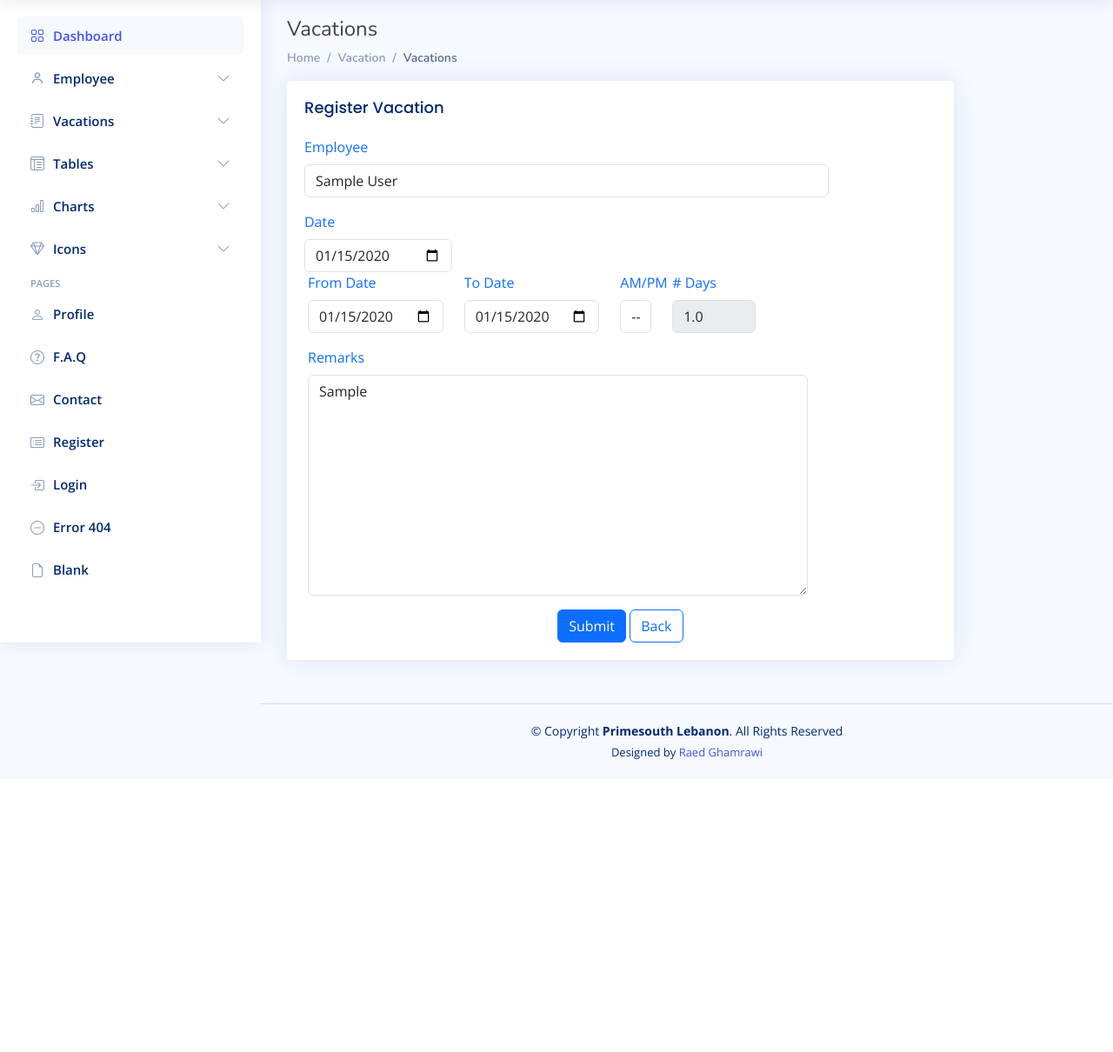
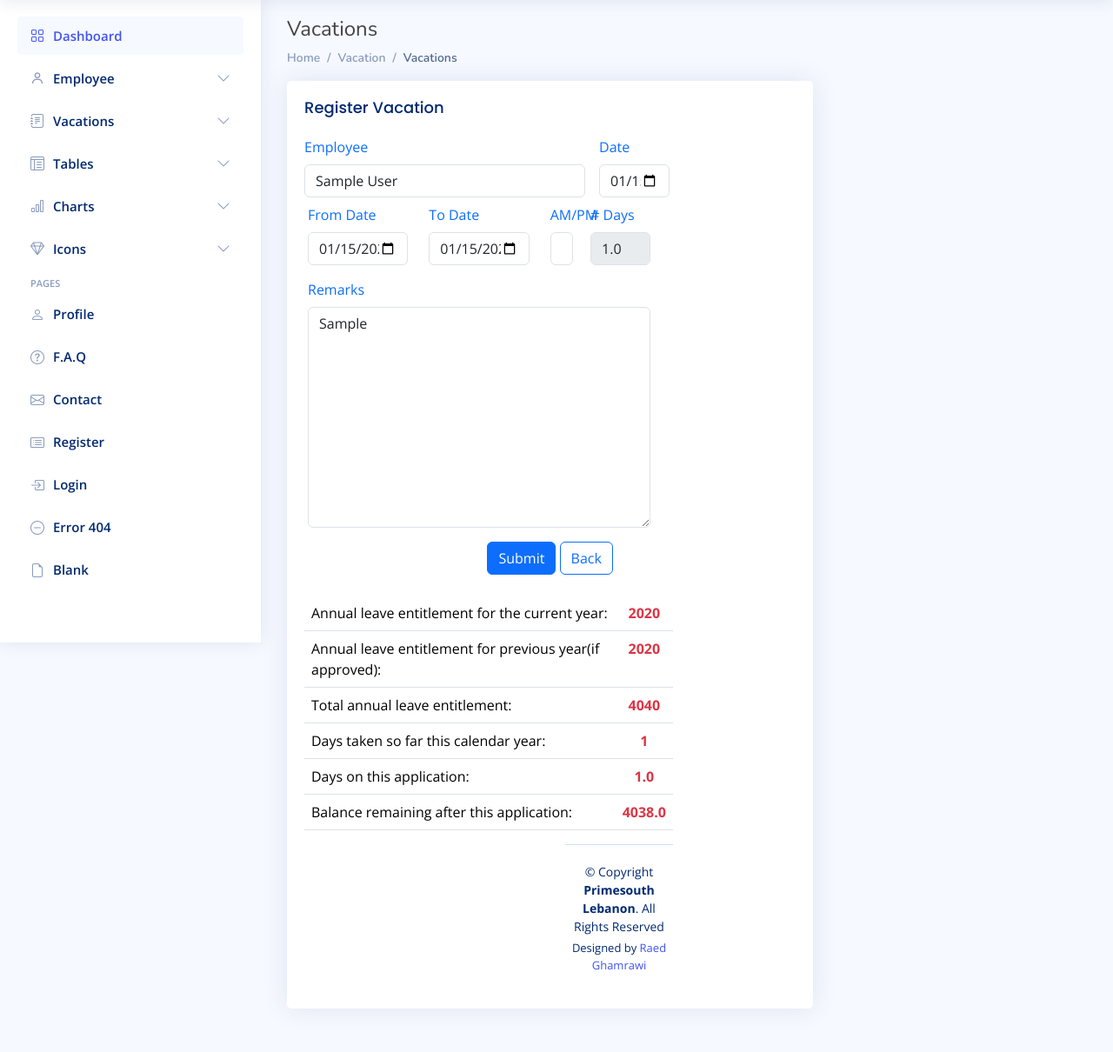
Before and after one commit to raedGham/DappPortal, a Django app: page /vacations/form/1/ in a window 1280 px wide. Shown: the part 61-1271 px from the top of the page at 87% size. Before the commit the page ends 935 px from the top, so only its background shows below. Run offline with Django 5.2, Linux system fonts and the light colour scheme; tables that the repository leaves empty hold one stand-in row (values such as "Sample post"); some libraries are stand-ins or nearby versions.

Commit message:
entitlement

```diff
--- a/templates/vacations/entitlement.html
+++ b/templates/vacations/entitlement.html
@@ -48,7 +48,7 @@
                       <td>{{ ent.previous_year}}
                       <td>{{ ent.total_annual}}
                       <td>{{ ent.daystaken_current}}
-                      <td > <a href="{% url 'ent_update' ent.id %}"> <i class="bx bx-edit text-success "></i> </a> </td>
+                      <td > <a href="{% url 'ent_update' ent.id selected_emp %}"> <i class="bx bx-edit text-success "></i> </a> </td>
                       <td > <a href = "{% url 'ent_delete' ent.id %}" > <i class="bx bxs-trash text-danger"></i> </a> </td>
 
 
--- a/templates/vacations/vacations.html
+++ b/templates/vacations/vacations.html
@@ -10,8 +10,8 @@
                 </ol>
               </nav>
     </div>
-
-<div class="col-lg-10">
+<div class="row">
+<div class="col-lg-8">
 
      <div class="card">
       <div class="card-body">
@@ -23,15 +23,15 @@
    <form action="" method="POST"   autocomplete="off" class="form-row row g-3">
             {% csrf_token %}
 
-          <div class="form-group col-10">
+          <div class="form-group col-7">
             <label for="" class="form-label text-primary">Employee</label>
              {{ form.employee }}
           </div>
-          <div class="form-group col-3">
+          <div class="form-group col-2">
             <label for="" class="form-label text-primary">Date</label>
             {{ form.vac_date }}
           </div>
-          <div class="row">
+          <div class="row mt-2">
             <div class="form-group col-lg-3">
               <label for="" class="form-label text-primary">From Date</label>
               {{ form.from_date }}
@@ -50,7 +50,7 @@
             </div>
           </div>
           <div class="row mt-2 " >
-           <div class="form-group col-lg-10">
+           <div class="form-group col-lg-9">
             <label for="" class="form-label text-primary">Remarks</label>
               {{form.remarks}}
            </div>
@@ -59,13 +59,41 @@
             <button type="submit" class="btn btn-primary">Submit</button>
             <a href = "{% url 'list_vacations' %}"  class="btn btn-outline-primary">Back</a>
           </div>
-
         </form><!-- Vertical Form -->
+        <div class="col-lg-9 mt-4">
+        <table class="table datatable" >
+          <tr>
+            <td>Annual leave entitlement for the current year: </td>
+            <td class = "text-danger fw-bold text-center"> {{updEls.current_year}} </td>
+          </tr>
+          <tr>
+            <td>Annual leave entitlement for previous year(if approved):</td>
+            <td class = "text-danger fw-bold text-center"> {{updEls.previous_year}} </td>
+          </tr>
+          <tr>
+            <td>Total annual leave entitlement:</td>
+            <td class = "text-danger fw-bold text-center">{{ annual }}</td>
+          </tr>
+          <tr>
+            <td>Days taken so far this calendar year:</td>
+            <td class = "text-danger fw-bold text-center"> {{updEls.daystaken_current}} </td>
+          </tr>
+          <tr>
+            <td>Days on this application:</td>
+            <td class = "text-danger fw-bold text-center"> {{this}} </td>
+          </tr>
+          <tr>
+            <td>Balance remaining after this application:</td>
+            <td class = "text-danger fw-bold text-center"> {{balance}} </td>
+          </tr>
+        <table>
+        </div>
+      </div>
     </div>
   </div>
 
+
 </div>
-</section>
 
 </main><!-- End #main -->
 {% endblock %}
--- a/vacations/urls.py
+++ b/vacations/urls.py
@@ -9,7 +9,7 @@ urlpatterns = [
   path('singlePDF/<int:id>/',views.single_vacationPDF, name='single_vacationPDF'),
   path('entitlement/<int:em>',views.entitlement, name='entitlement'),
   path('entadd/<int:id>/<int:empl>', views.entform, name='ent_add'),
-  path('entupd/<int:id>/', views.entform, name='ent_update'),
+  path('entupd/<int:id>/<int:empl>', views.entform, name='ent_update'),
   path('entdel/<int:id>/', views.ent_delete, name='ent_delete'),
 
 ]
--- a/vacations/views.py
+++ b/vacations/views.py
@@ -25,7 +25,7 @@ def list_vacations(request):
    position_search = request.GET.get('position_search')
 
    sortby = request.GET.get('sortby')
-
+   sortby = "-id"
    if sortby is not None:
     data = Vacation.objects.all().order_by(sortby)
    else:
@@ -85,8 +85,16 @@ def vacations(request, id=0):
                print("create:"+ str(x))
 
                vacation = Vacation.objects.create(employee=employee,vac_date=vac_date,from_date=from_date, to_date=to_date,
-                                                  nodays=x,ampm=ampm, remarks=remarks  )
+                                                  nodays=x,ampm=ampm, remarks=remarks)
                vacation.save()
+
+               # update EmployeeLeaveStat
+
+               els = EmployeeLeaveStat.objects.filter(employee = employee)
+               idy = els[0].id
+               updEls = EmployeeLeaveStat.objects.get(id= idy )
+               updEls.daystaken_current += x
+               updEls.save()
                return redirect('list_vacations')
             else:
                 return HttpResponse('invalid form')
@@ -97,9 +105,7 @@ def vacations(request, id=0):
             from_date=  datetime.strptime(request.POST.get('from_date'),'%Y-%m-%d')
             to_date= datetime.strptime(request.POST.get('to_date'), '%Y-%m-%d')
             vacation.nodays = RequestedVac(from_date,to_date)
-            print(from_date)
-            print(to_date)
-            print(vacation.nodays)
+
             form = VacationForm(request.POST, instance = vacation)
             if form.is_valid():
                vacation.save()
@@ -116,12 +122,17 @@ def vacations(request, id=0):
             vacation = Vacation.objects.get(pk=id)
 
             form = VacationForm(instance=vacation)
-
+            els = EmployeeLeaveStat.objects.filter(employee = vacation.employee.id)
+            idy = els[0].id
+            updEls = EmployeeLeaveStat.objects.get(id= idy )
 
 
          context = {
                     'form':form,
-
+                    'updEls':updEls,
+                    'annual': updEls.current_year + updEls.previous_year,
+                    'this': vacation.nodays,
+                    'balance': (updEls.current_year + updEls.previous_year)-(updEls.daystaken_current+vacation.nodays)
                }
 
          return render(request, 'vacations\\vacations.html', context)
@@ -224,14 +235,15 @@ def entform(request, id, empl):
 
        else: # to update the edited record in the table
             print("the update submitted")
-            entitlement = EntitlementForm.objects.get(pk=id)
+            employee = Account.objects.get(id=empl)
+            entitlement = EmployeeLeaveStat.objects.get(pk=id)
             form = EntitlementForm(request.POST, instance = entitlement)
             if form.is_valid():
                form.save()
-               return redirect('entitlement')
+               return redirect('entitlement', employee.id)
             else:
                 print('Invalid form')
-                return redirect('entitlement')
+                return redirect('entitlement', employee.id)
 
     else:   # GET
          if id == 0 : # to open a blank from
@@ -256,4 +268,12 @@ def entform(request, id, empl):
 
 
 def ent_delete(request, id):
-   return HttpResponse("Entitilement Delete")
+      entitlement = EmployeeLeaveStat.objects.get(id=id)
+
+      if request.method == "POST":
+         entitlement.delete()
+         return redirect('entitlement', entitlement.employee.id)
+
+      return render(request,
+                  'vacations/entitlement_delete.html',
+                  {'ent': entitlement})
```
Also changed, not shown: templates/vacations/entitlement_delete.html (added, +32 -0 lines), vacations/forms.py (line endings or trailing spaces). Lines whose indentation alone changed are shown as unchanged.
